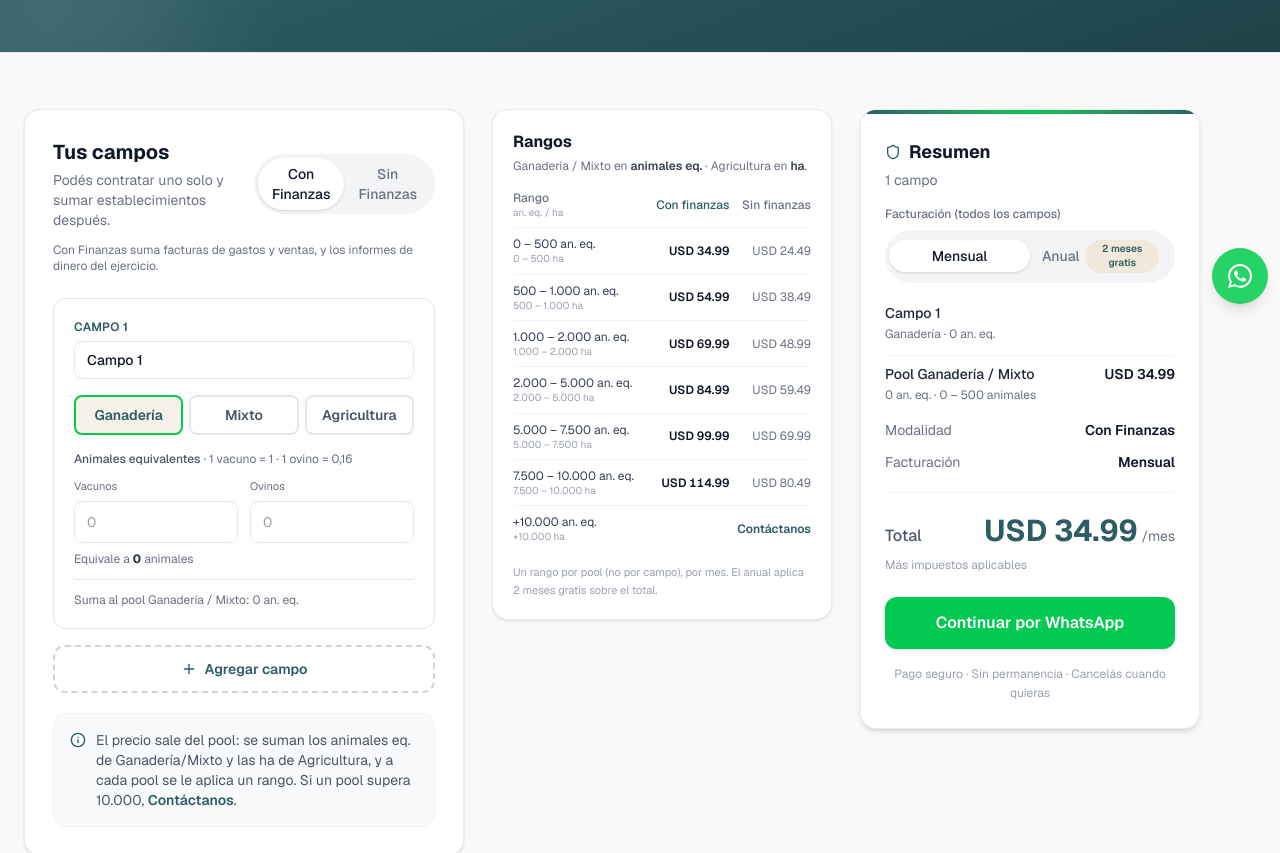
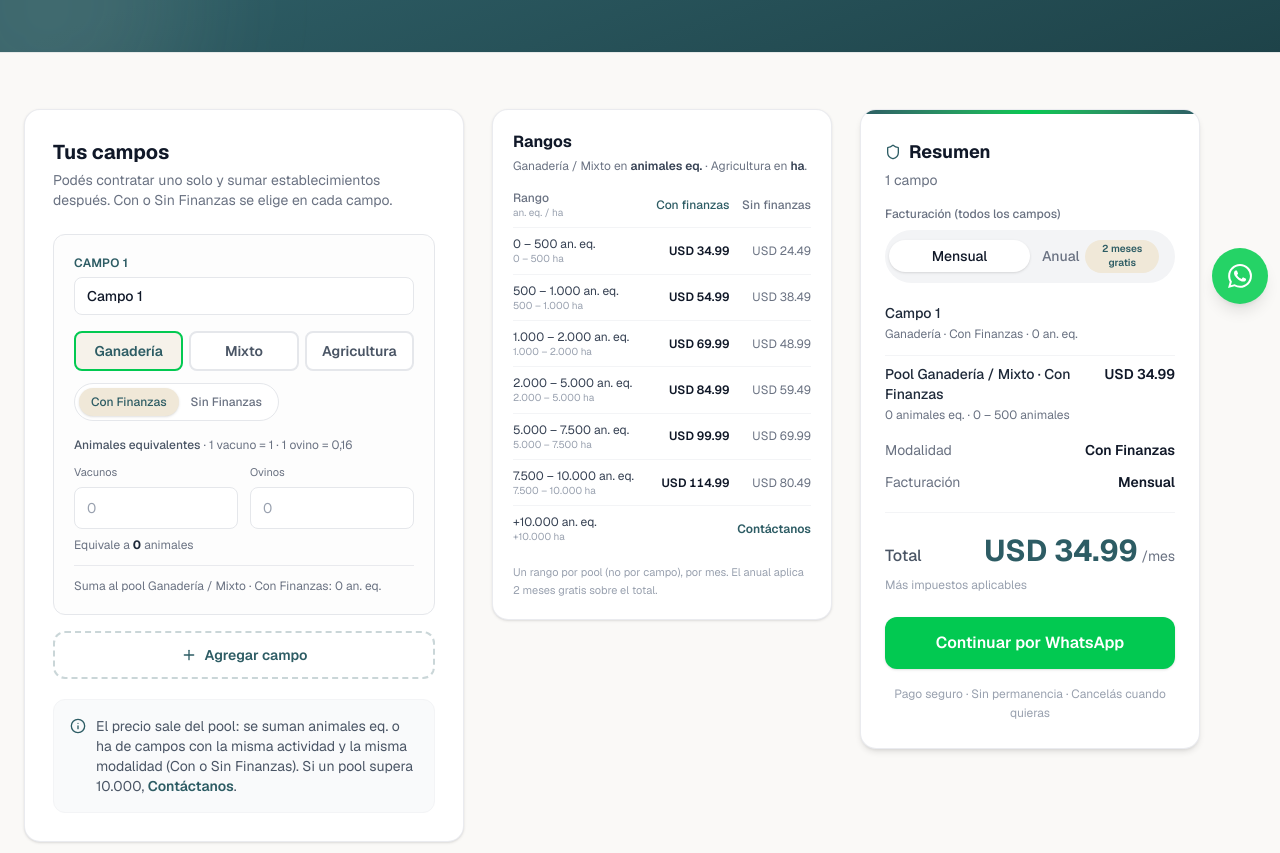
Before and after one commit to talalandig/landingbotrural, a Next.js app: page /pricing in a window 1280 px wide. Shown: the part 480-1333 px from the top of the page. Built offline with nearby package versions, Linux system fonts and the light colour scheme.

Commit message:
Precios: Con/Sin Finanzas se elige por campo
El pool agrupa por actividad y modalidad: no se mezcla un campo con finanzas con uno sin.

```diff
--- a/app/pricing/page.tsx
+++ b/app/pricing/page.tsx
@@ -12,6 +12,7 @@ type CampoDraft = {
   id: string
   nombre: string
   tipo: TipoCampo
+  modalidad: Modalidad
   hectareas: string
   vacunos: string
   ovinos: string
@@ -57,6 +58,7 @@ function newCampo(index: number): CampoDraft {
     id: `c-${Date.now()}-${index}`,
     nombre: `Campo ${index}`,
     tipo: 'ganaderia',
+    modalidad: 'con',
     hectareas: '',
     vacunos: '',
     ovinos: '',
@@ -111,64 +113,103 @@ function montoPool(p: PrecioPool, cycle: Cycle): number | null {
   return cycle === 'monthly' ? p.monthly : p.monthly * 10
 }
 
+type PoolLinea = { titulo: string; quote: PrecioPool }
+
+function armarPools(campos: CampoDraft[]): PoolLinea[] {
+  const buckets: Record<
+    string,
+    { n: number; unidades: number; titulo: string; modalidad: Modalidad; unidad: 'ha' | 'animales eq.' }
+  > = {
+    'ani-con': {
+      n: 0,
+      unidades: 0,
+      titulo: 'Ganadería / Mixto · Con Finanzas',
+      modalidad: 'con',
+      unidad: 'animales eq.',
+    },
+    'ani-sin': {
+      n: 0,
+      unidades: 0,
+      titulo: 'Ganadería / Mixto · Sin Finanzas',
+      modalidad: 'sin',
+      unidad: 'animales eq.',
+    },
+    'ha-con': {
+      n: 0,
+      unidades: 0,
+      titulo: 'Agricultura · Con Finanzas',
+      modalidad: 'con',
+      unidad: 'ha',
+    },
+    'ha-sin': {
+      n: 0,
+      unidades: 0,
+      titulo: 'Agricultura · Sin Finanzas',
+      modalidad: 'sin',
+      unidad: 'ha',
+    },
+  }
+  for (const c of campos) {
+    const esAgri = c.tipo === 'agricultura'
+    const key = `${esAgri ? 'ha' : 'ani'}-${c.modalidad}`
+    buckets[key].n += 1
+    buckets[key].unidades += esAgri ? parseNum(c.hectareas) : equivalentes(c)
+  }
+  return Object.values(buckets)
+    .filter((b) => b.n > 0)
+    .map((b) => ({
+      titulo: b.titulo,
+      quote: cotizarPool(b.unidades, b.modalidad, b.unidad),
+    }))
+}
+
 export default function PricingPage() {
   const [campos, setCampos] = useState<CampoDraft[]>(() => [newCampo(1)])
-  const [modalidad, setModalidad] = useState<Modalidad>('con')
   const [cycle, setCycle] = useState<Cycle>('monthly')
 
-  const hayGanaderia = campos.some((c) => c.tipo !== 'agricultura')
-  const hayAgri = campos.some((c) => c.tipo === 'agricultura')
-  const poolAnimales = campos
-    .filter((c) => c.tipo !== 'agricultura')
-    .reduce((s, c) => s + equivalentes(c), 0)
-  const poolHa = campos
-    .filter((c) => c.tipo === 'agricultura')
-    .reduce((s, c) => s + parseNum(c.hectareas), 0)
-
-  const quoteAni = hayGanaderia ? cotizarPool(poolAnimales, modalidad, 'animales eq.') : null
-  const quoteHa = hayAgri ? cotizarPool(poolHa, modalidad, 'ha') : null
-
-  const needsContact = quoteAni?.kind === 'contact' || quoteHa?.kind === 'contact'
-  const monthlyTotal =
-    (quoteAni?.kind === 'usd' ? quoteAni.monthly : 0) +
-    (quoteHa?.kind === 'usd' ? quoteHa.monthly : 0)
+  const pools = armarPools(campos)
+  const hayCon = campos.some((c) => c.modalidad === 'con')
+  const haySin = campos.some((c) => c.modalidad === 'sin')
+  const needsContact = pools.some((p) => p.quote.kind === 'contact')
+  const monthlyTotal = pools.reduce(
+    (s, p) => s + (p.quote.kind === 'usd' ? p.quote.monthly : 0),
+    0
+  )
   const displayTotal = cycle === 'monthly' ? monthlyTotal : monthlyTotal * 10
   const totalLabel = cycle === 'monthly' ? '/mes' : '/año'
 
-  const included = modalidad === 'con' ? [...INCLUDED_BASE, INCLUDED_FINANZAS] : INCLUDED_BASE
+  const included = hayCon ? [...INCLUDED_BASE, INCLUDED_FINANZAS] : INCLUDED_BASE
 
   const contactUrl = useMemo(() => {
     const billing = cycle === 'monthly' ? 'mensual' : 'anual'
-    const fin = modalidad === 'con' ? 'Con Finanzas' : 'Sin Finanzas'
     const lineasCampos = campos.map((campo, i) => {
       const nom = campo.nombre.trim() || `Campo ${i + 1}`
       const mag =
         campo.tipo === 'agricultura'
           ? `${fmtNum(parseNum(campo.hectareas))} ha`
           : `${fmtNum(equivalentes(campo))} animales eq.`
-      return `• ${nom} (${TIPO_LABEL[campo.tipo]}): ${mag}`
+      const mod = campo.modalidad === 'con' ? 'Con Finanzas' : 'Sin Finanzas'
+      return `• ${nom} (${TIPO_LABEL[campo.tipo]}, ${mod}): ${mag}`
     })
-    const lineaPool = (q: PrecioPool | null, titulo: string) => {
-      if (!q) return null
-      if (q.kind === 'contact') return `Pool ${titulo}: ${fmtNum(q.unidades)} ${q.unidad} — Contáctanos`
-      const precio = cycle === 'monthly' ? q.monthly : q.monthly * 10
-      return `Pool ${titulo}: ${fmtNum(q.unidades)} ${q.unidad} (${q.bandLabel}) — USD ${fmtUsd(precio)}${totalLabel}`
-    }
+    const lineasPool = pools.map(({ titulo, quote }) => {
+      if (quote.kind === 'contact') {
+        return `Pool ${titulo}: ${fmtNum(quote.unidades)} ${quote.unidad} — Contáctanos`
+      }
+      const precio = cycle === 'monthly' ? quote.monthly : quote.monthly * 10
+      return `Pool ${titulo}: ${fmtNum(quote.unidades)} ${quote.unidad} (${quote.bandLabel}) — USD ${fmtUsd(precio)}${totalLabel}`
+    })
     const totalTxt = needsContact
       ? 'Total: Contáctanos (+10.000 en el pool)'
       : `Total: USD ${fmtUsd(displayTotal)} ${totalLabel}`
     const message = [
       'Hola, quiero BotRural.',
-      `Modalidad: ${fin} · Facturación ${billing}`,
+      `Facturación ${billing}`,
       ...lineasCampos,
-      lineaPool(quoteAni, 'Ganadería / Mixto'),
-      lineaPool(quoteHa, 'Agricultura'),
+      ...lineasPool,
       totalTxt,
-    ]
-      .filter(Boolean)
-      .join('\n')
+    ].join('\n')
     return `https://wa.me/${WHATSAPP_NUMBER}?text=${encodeURIComponent(message)}`
-  }, [campos, quoteAni, quoteHa, cycle, modalidad, needsContact, displayTotal, totalLabel])
+  }, [campos, pools, cycle, needsContact, displayTotal, totalLabel])
 
   const updateCampo = (id: string, patch: Partial<CampoDraft>) => {
     setCampos((prev) => prev.map((c) => (c.id === id ? { ...c, ...patch } : c)))
@@ -220,42 +261,12 @@ export default function PricingPage() {
       <div className="max-w-[1400px] mx-auto px-4 md:px-6 xl:pr-20 py-10 md:py-14 grid grid-cols-1 xl:grid-cols-[minmax(0,1.15fr)_minmax(280px,340px)_340px] gap-6 lg:gap-7">
         <div className="space-y-5 min-w-0">
           <div className="bg-white rounded-2xl shadow-sm border border-gray-200/80 p-5 md:p-7">
-            <div className="flex flex-col sm:flex-row sm:items-center sm:justify-between gap-4 mb-6">
-              <div>
-                <h2 className="text-xl font-bold text-gray-900">Tus campos</h2>
-                <p className="text-sm text-gray-500 mt-1">
-                  Podés contratar uno solo y sumar establecimientos después.
-                </p>
-              </div>
-
-              <div className="flex flex-wrap items-center gap-2">
-                <div className="inline-flex items-center bg-gray-100 rounded-full p-1 text-sm font-medium">
-                  <button
-                    type="button"
-                    onClick={() => setModalidad('con')}
-                    className={`px-3.5 py-1.5 rounded-full transition ${
-                      modalidad === 'con' ? 'bg-white shadow-sm text-gray-900' : 'text-gray-500 hover:text-gray-700'
-                    }`}
-                  >
-                    Con Finanzas
-                  </button>
-                  <button
-                    type="button"
-                    onClick={() => setModalidad('sin')}
-                    className={`px-3.5 py-1.5 rounded-full transition ${
-                      modalidad === 'sin' ? 'bg-white shadow-sm text-gray-900' : 'text-gray-500 hover:text-gray-700'
-                    }`}
-                  >
-                    Sin Finanzas
-                  </button>
-                </div>
-              </div>
+            <div className="mb-6">
+              <h2 className="text-xl font-bold text-gray-900">Tus campos</h2>
+              <p className="text-sm text-gray-500 mt-1">
+                Podés contratar uno solo y sumar establecimientos después. Con o Sin Finanzas se elige en cada campo.
+              </p>
             </div>
-            <p className="text-xs text-gray-500 -mt-3 mb-6">
-              {modalidad === 'sin'
-                ? 'Las ventas y compras de animales se cargan igual, pero sin montos. No incluye facturas de gastos/ventas ni los informes de dinero del ejercicio. Podés pasar a Con Finanzas cuando quieras.'
-                : 'Con Finanzas suma facturas de gastos y ventas, y los informes de dinero del ejercicio.'}
-            </p>
 
             <div className="space-y-4">
               {campos.map((c, i) => {
@@ -290,7 +301,7 @@ export default function PricingPage() {
                       )}
                     </div>
 
-                    <div className="grid grid-cols-3 gap-1.5 mb-4">
+                    <div className="grid grid-cols-3 gap-1.5 mb-3">
                       {(['ganaderia', 'mixto', 'agricultura'] as TipoCampo[]).map((t) => {
                         const on = c.tipo === t
                         return (
@@ -309,6 +320,32 @@ export default function PricingPage() {
                         )
                       })}
                     </div>
+
+                    <div className="inline-flex w-full sm:w-auto items-center bg-white rounded-full p-1 text-xs font-medium border border-gray-200 mb-4">
+                      <button
+                        type="button"
+                        onClick={() => updateCampo(c.id, { modalidad: 'con' })}
+                        className={`flex-1 sm:flex-none px-3 py-1.5 rounded-full transition ${
+                          c.modalidad === 'con' ? 'bg-[#F0E8D8] text-[#2D5C64] shadow-sm' : 'text-gray-500 hover:text-gray-700'
+                        }`}
+                      >
+                        Con Finanzas
+                      </button>
+                      <button
+                        type="button"
+                        onClick={() => updateCampo(c.id, { modalidad: 'sin' })}
+                        className={`flex-1 sm:flex-none px-3 py-1.5 rounded-full transition ${
+                          c.modalidad === 'sin' ? 'bg-[#F0E8D8] text-[#2D5C64] shadow-sm' : 'text-gray-500 hover:text-gray-700'
+                        }`}
+                      >
+                        Sin Finanzas
+                      </button>
+                    </div>
+                    {c.modalidad === 'sin' && (
+                      <p className="text-[11px] text-gray-500 -mt-2 mb-3">
+                        Ventas y compras de animales sin montos. No incluye facturas ni informes de dinero del ejercicio.
+                      </p>
+                    )}
 
                     {esAgri ? (
                       <label className="block">
@@ -360,8 +397,8 @@ export default function PricingPage() {
 
                     <p className="mt-3 pt-3 border-t border-gray-200/80 text-xs text-gray-500">
                       {esAgri
-                        ? `Suma al pool Agricultura: ${fmtNum(parseNum(c.hectareas))} ha`
-                        : `Suma al pool Ganadería / Mixto: ${fmtNum(eq)} an. eq.`}
+                        ? `Suma al pool Agricultura · ${c.modalidad === 'con' ? 'Con Finanzas' : 'Sin Finanzas'}: ${fmtNum(parseNum(c.hectareas))} ha`
+                        : `Suma al pool Ganadería / Mixto · ${c.modalidad === 'con' ? 'Con Finanzas' : 'Sin Finanzas'}: ${fmtNum(eq)} an. eq.`}
                     </p>
                   </div>
                 )
@@ -380,8 +417,8 @@ export default function PricingPage() {
             <div className="mt-5 flex items-start gap-2.5 text-sm text-gray-600 bg-gray-50 rounded-xl p-4 border border-gray-100">
               <Info className="w-4 h-4 text-[#2D5C64] flex-shrink-0 mt-0.5" />
               <p>
-                El precio sale del pool: se suman los animales eq. de Ganadería/Mixto y las ha de
-                Agricultura, y a cada pool se le aplica un rango. Si un pool supera 10.000,{' '}
+                El precio sale del pool: se suman animales eq. o ha de campos con la misma
+                actividad y la misma modalidad (Con o Sin Finanzas). Si un pool supera 10.000,{' '}
                 <a
                   href={contactUrl}
                   target="_blank"
@@ -405,11 +442,11 @@ export default function PricingPage() {
                 </li>
               ))}
             </ul>
-            {modalidad === 'sin' && (
+            {haySin && (
               <p className="text-xs text-gray-500 mt-4">
-                Sin Finanzas no saca las ventas ni compras de animales: solo van sin dato de
-                dinero. No incluye facturas de gastos/ventas ni los informes del ejercicio por
-                movimientos de plata. Podés pasar a Con Finanzas cuando quieras.
+                En los campos Sin Finanzas las ventas y compras de animales van sin montos. No
+                incluye facturas de gastos/ventas ni los informes de dinero del ejercicio. Podés
+                pasar ese campo a Con Finanzas cuando quieras.
               </p>
             )}
           </div>
@@ -434,14 +471,14 @@ export default function PricingPage() {
                     </th>
                     <th
                       className={`font-medium pb-2 pr-2 text-right ${
-                        modalidad === 'con' ? 'text-[#2D5C64]' : ''
+                        hayCon ? 'text-[#2D5C64]' : ''
                       }`}
                     >
                       Con finanzas
                     </th>
                     <th
                       className={`font-medium pb-2 text-right ${
-                        modalidad === 'sin' ? 'text-[#2D5C64]' : ''
+                        haySin ? 'text-[#2D5C64]' : ''
                       }`}
                     >
                       Sin finanzas
@@ -457,14 +494,14 @@ export default function PricingPage() {
                       </td>
                       <td
                         className={`py-2 pr-2 text-right tabular-nums ${
-                          modalidad === 'con' ? 'font-semibold text-gray-900' : 'text-gray-500'
+                          hayCon ? 'font-semibold text-gray-900' : 'text-gray-500'
                         }`}
                       >
                         USD {fmtUsd(b.con)}
                       </td>
                       <td
                         className={`py-2 text-right tabular-nums ${
-                          modalidad === 'sin' ? 'font-semibold text-gray-900' : 'text-gray-500'
+                          haySin ? 'font-semibold text-gray-900' : 'text-gray-500'
                         }`}
                       >
                         USD {fmtUsd(b.sin)}
@@ -540,46 +577,34 @@ export default function PricingPage() {
                       <span className="text-gray-500 min-w-0">
                         <span className="font-medium text-gray-800 block truncate">{nom}</span>
                         <span className="text-xs">
-                          {TIPO_LABEL[campo.tipo]} · {mag}
+                          {TIPO_LABEL[campo.tipo]} · {campo.modalidad === 'con' ? 'Con Finanzas' : 'Sin Finanzas'} · {mag}
                         </span>
                       </span>
                     </div>
                   )
                 })}
-                {quoteAni && (
-                  <div className="flex justify-between gap-3 pt-2 border-t border-gray-100">
+                {pools.map(({ titulo, quote }, idx) => (
+                  <div
+                    key={titulo}
+                    className={`flex justify-between gap-3 ${idx === 0 ? 'pt-2 border-t border-gray-100' : ''}`}
+                  >
                     <span className="text-gray-500 min-w-0">
-                      <span className="font-medium text-gray-800 block">Pool Ganadería / Mixto</span>
+                      <span className="font-medium text-gray-800 block">Pool {titulo}</span>
                       <span className="text-xs">
-                        {fmtNum(quoteAni.unidades)} an. eq. · {quoteAni.bandLabel}
+                        {fmtNum(quote.unidades)} {quote.unidad} · {quote.bandLabel}
                       </span>
                     </span>
                     <span className="font-semibold text-gray-900 text-right shrink-0 tabular-nums">
-                      {quoteAni.kind === 'contact'
+                      {quote.kind === 'contact'
                         ? 'Contáctanos'
-                        : `USD ${fmtUsd(montoPool(quoteAni, cycle)!)}`}
+                        : `USD ${fmtUsd(montoPool(quote, cycle)!)}`}
                     </span>
                   </div>
-                )}
-                {quoteHa && (
-                  <div className="flex justify-between gap-3">
-                    <span className="text-gray-500 min-w-0">
-                      <span className="font-medium text-gray-800 block">Pool Agricultura</span>
-                      <span className="text-xs">
-                        {fmtNum(quoteHa.unidades)} ha · {quoteHa.bandLabel}
-                      </span>
-                    </span>
-                    <span className="font-semibold text-gray-900 text-right shrink-0 tabular-nums">
-                      {quoteHa.kind === 'contact'
-                        ? 'Contáctanos'
-                        : `USD ${fmtUsd(montoPool(quoteHa, cycle)!)}`}
-                    </span>
-                  </div>
-                )}
+                ))}
                 <div className="flex justify-between gap-4 pt-1">
                   <span className="text-gray-500">Modalidad</span>
-                  <span className="font-semibold text-gray-900">
-                    {modalidad === 'con' ? 'Con Finanzas' : 'Sin Finanzas'}
+                  <span className="font-semibold text-gray-900 text-right">
+                    {hayCon && haySin ? 'Mixto por campo' : hayCon ? 'Con Finanzas' : 'Sin Finanzas'}
                   </span>
                 </div>
                 <div className="flex justify-between gap-4">
```
